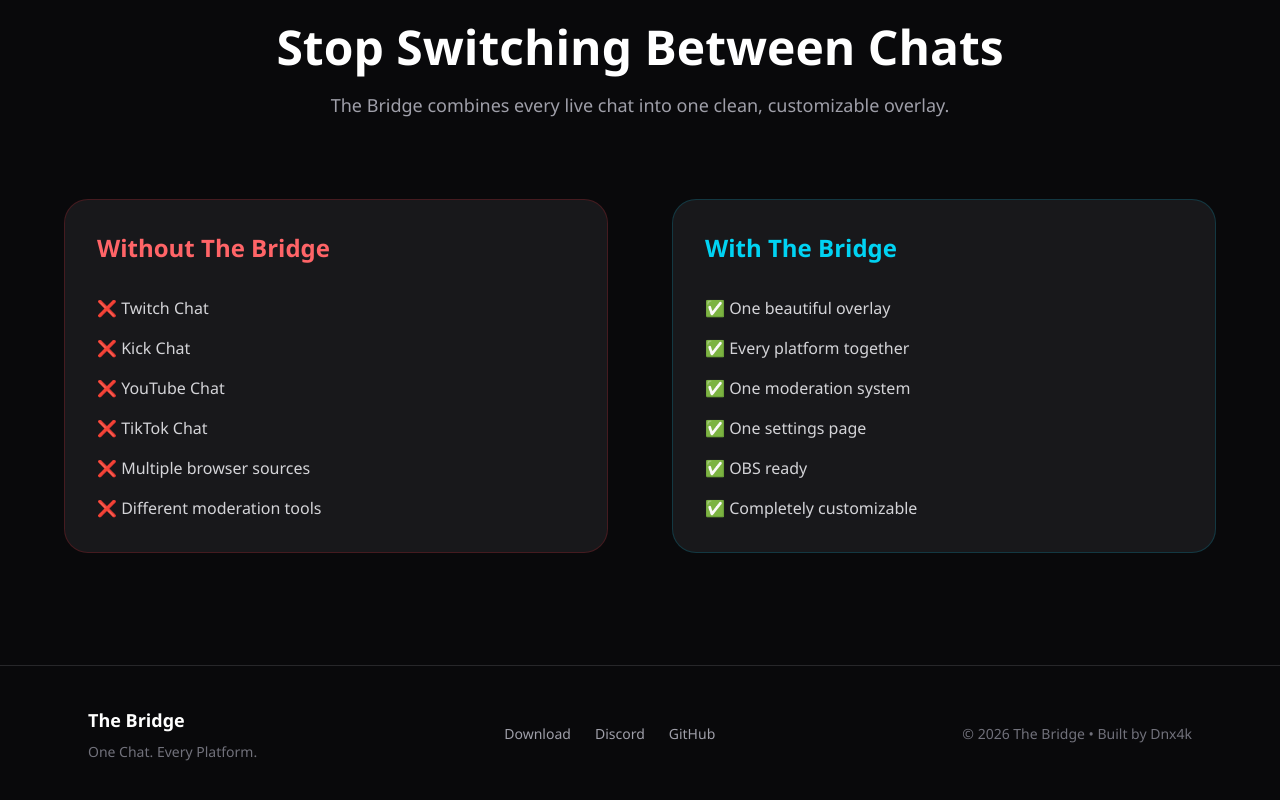
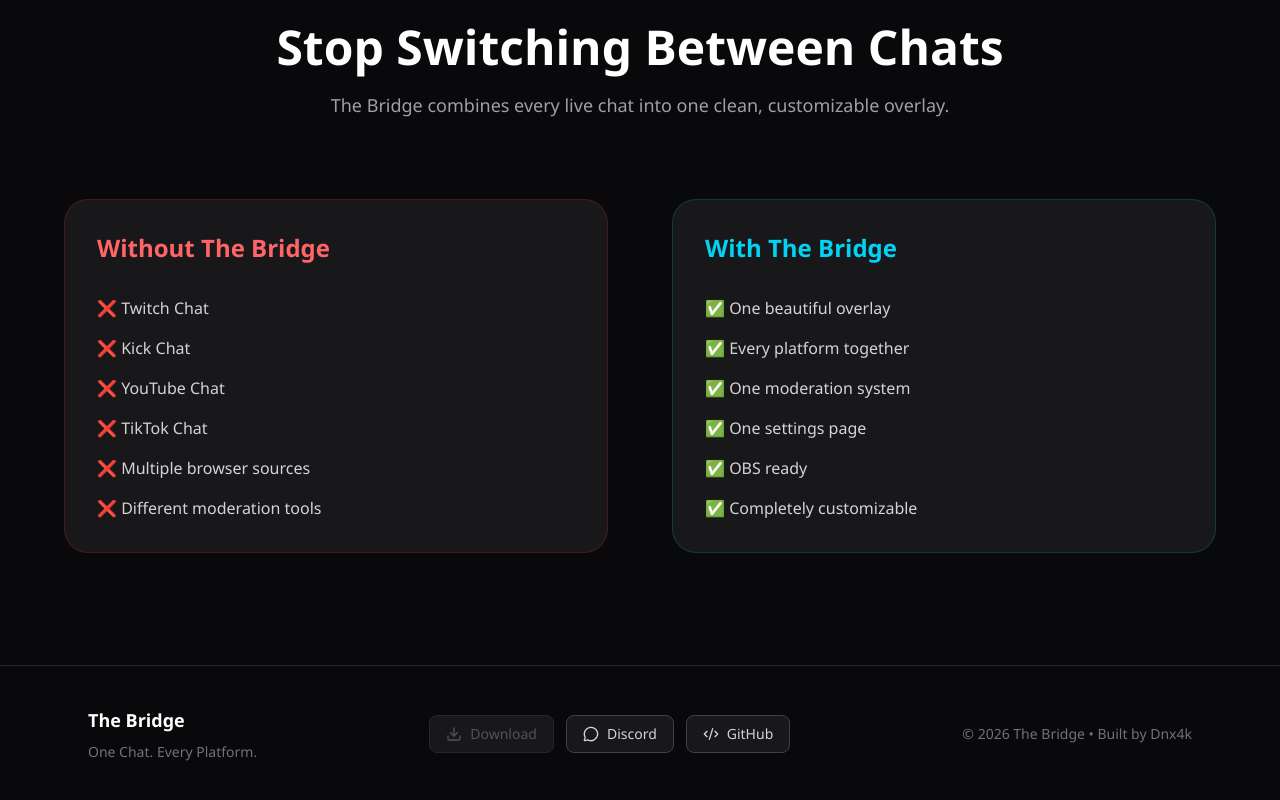
Before and after one commit to landenmc337/THE-BRIDGEV1-LANDING, a Next.js app: page / in a window 1280 px wide. Shown: the part 3504-4304 px from the top of the page. Built offline with nearby package versions, Linux system fonts and the light colour scheme; no server answers.

Commit message:
Update landing page footer

```diff
--- a/components/Footer.tsx
+++ b/components/Footer.tsx
@@ -1,3 +1,5 @@
+import { Download, MessageCircle, Code2 } from "lucide-react";
+
 export default function Footer() {
   return (
     <footer className="border-t border-zinc-800 bg-zinc-950">
@@ -12,16 +14,29 @@
           </p>
         </div>
 
-        <div className="flex gap-6 text-sm text-zinc-400">
-          <a href="#" className="transition hover:text-white">
+        <div className="flex flex-wrap items-center gap-3">
+          <span className="flex cursor-not-allowed items-center gap-2 rounded-lg border border-zinc-800 bg-zinc-900 px-4 py-2 text-sm font-medium text-zinc-600">
+            <Download size={16} />
             Download
-          </a>
+          </span>
 
-          <a href="#" className="transition hover:text-white">
+          <a
+            href="https://discord.gg/QpEXs7ejyy"
+            target="_blank"
+            rel="noopener noreferrer"
+            className="flex items-center gap-2 rounded-lg border border-zinc-700 bg-zinc-900 px-4 py-2 text-sm font-medium text-zinc-300 transition-all duration-200 hover:border-cyan-400 hover:text-cyan-400 hover:shadow-[0_0_20px_rgba(34,211,238,.2)]"
+          >
+            <MessageCircle size={16} />
             Discord
           </a>
 
-          <a href="#" className="transition hover:text-white">
+          <a
+            href="https://github.com/landenmc337/THE-BRIDGEV1"
+            target="_blank"
+            rel="noopener noreferrer"
+            className="flex items-center gap-2 rounded-lg border border-zinc-700 bg-zinc-900 px-4 py-2 text-sm font-medium text-zinc-300 transition-all duration-200 hover:border-cyan-400 hover:text-cyan-400 hover:shadow-[0_0_20px_rgba(34,211,238,.2)]"
+          >
+            <Code2 size={16} />
             GitHub
           </a>
         </div>
--- a/package.json
+++ b/package.json
@@ -10,7 +10,7 @@
   },
   "dependencies": {
     "@supabase/supabase-js": "^2.111.0",
-    "lucide-react": "^1.27.0",
+    "lucide-react": "^1.28.0",
     "next": "16.2.12",
     "react": "19.2.4",
     "react-dom": "19.2.4"
```
Also changed, not shown: 1 other file (tests, documents, lock files or other folders).
